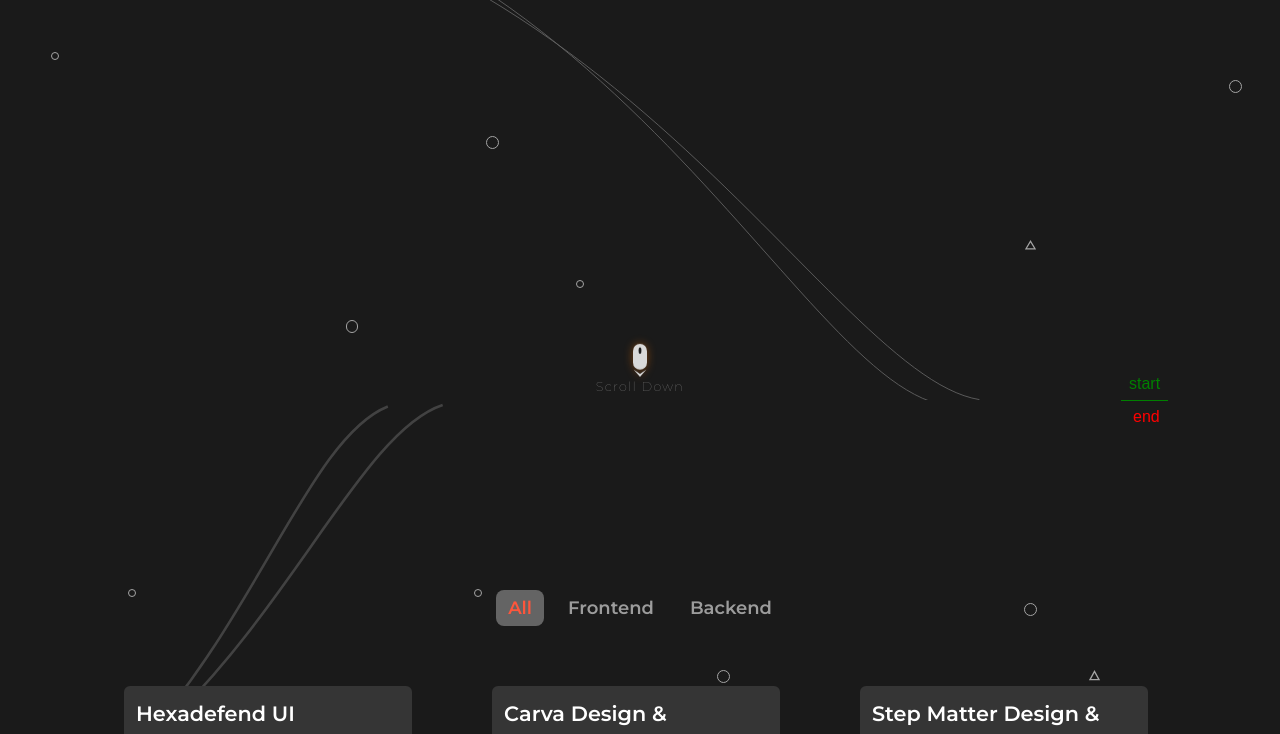
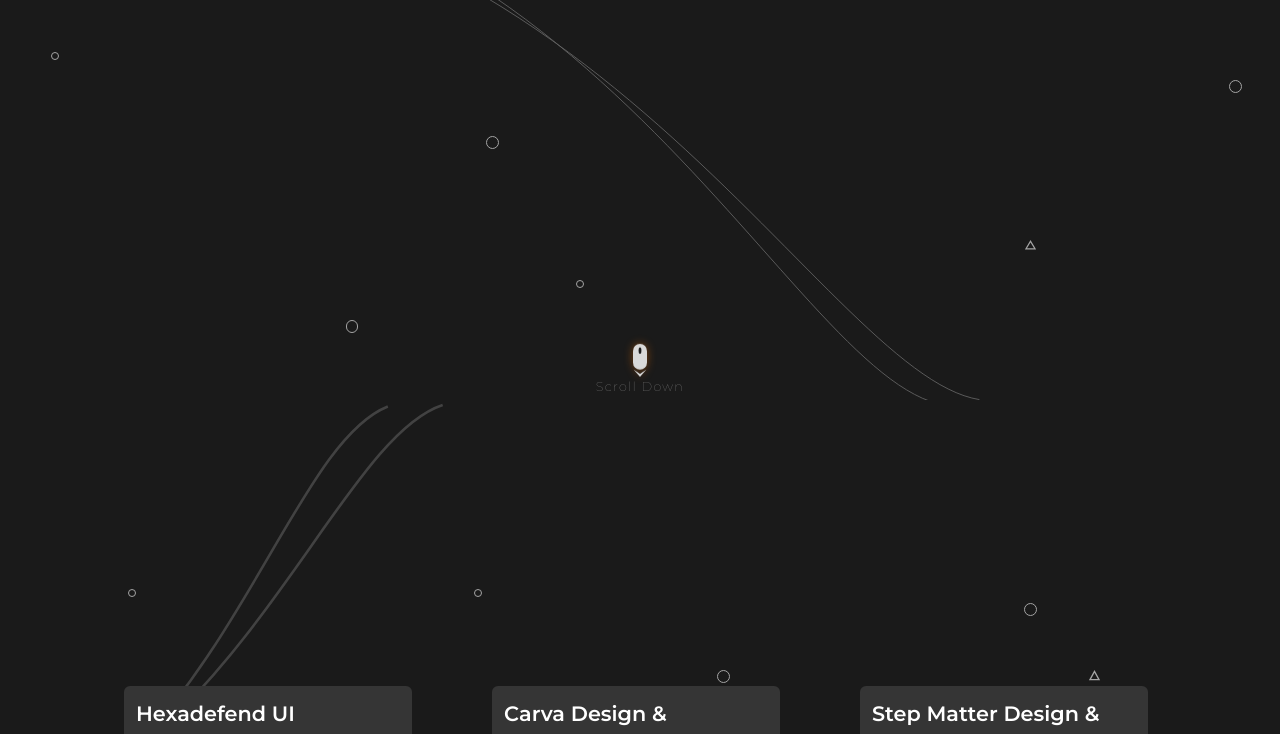
Before and after one commit to pravesh-dev/Portfolio, a React (Vite) app: page / in a window 1280 px wide. Shown: the part 2000-2734 px from the top of the page. Built offline with nearby package versions, Linux system fonts and the light colour scheme.

Commit message:
added animation to project tab button

```diff
--- a/src/Components/Projects.jsx
+++ b/src/Components/Projects.jsx
@@ -22,12 +22,12 @@ function Projects() {
           start: "0% center",
           end: "0% center",
           scrub: 3,
-          markers: true,
         },
       });
 
       tl.from(".heading", { opacity: 0, y: 20})
         .from('.bottom_border', { width: '10px', opacity: 0 })
+        .from('.tab_buttons', { scale: 0, stagger: 0.3 })
     }, componentRef);
 
     return () => ctx.revert();
@@ -125,7 +125,7 @@ function Projects() {
         {["all", "frontend", "backend"].map((tab) => (
           <button
             key={tab}
-            className={`text-sm font-semibold px-3 py-1 capitalize rounded-lg ${
+            className={`tab_buttons text-sm font-semibold px-3 py-1 capitalize rounded-lg ${
               activeTab === tab
                 ? "bg-[#646464] text-primary"
                 : "text-neutral-300/70"
```
